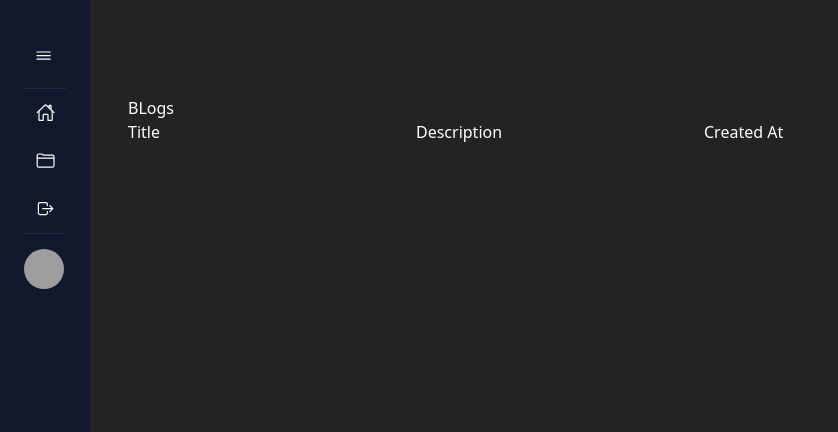
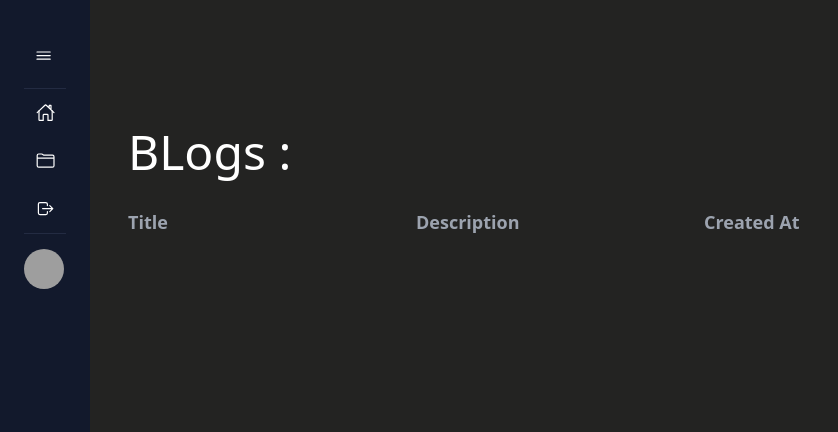
Before and after one commit to FatimaAlmashhor/blog-site, a PHP site: page /admin/blogs.php in a window 1280 px wide. Shown: the top 432 px of the page, without its empty margins (0-838 px from the left). Run offline with PHP 8.4, Linux system fonts and the light colour scheme; data that the repository does not hold is empty; some libraries are stand-ins or nearby versions; grey boxes are pictures that could not be loaded.

```diff
--- a/admin/blogs.php
+++ b/admin/blogs.php
@@ -32,16 +32,16 @@ $posts = new Fetch();
                 <ion-icon name="add-outline" class="font-bold text-3xl"></ion-icon>
             </a>
         </div>
-        <div class=" w-full h-full pt-24 pb-7">
-            <h1 class="">BLogs</h1>
-            <div class="w-full flex">
-                <div class="w-3/12">
+        <div class=" w-full h-full pt-24 ">
+            <h1 class="text-5xl my-8">BLogs : </h1>
+            <div class="w-full flex  pb-4">
+                <div class="w-3/12 font-bold text-lg text-gray-400">
                     Title
                 </div>
-                <div class="w-3/12">
+                <div class="w-3/12 font-bold text-lg text-gray-400">
                     Description
                 </div>
-                <div class="w-3/12">
+                <div class="w-3/12 font-bold text-lg text-gray-400">
                     Created At
                 </div>
             </div>
--- a/class/Post/Management.php
+++ b/class/Post/Management.php
@@ -45,7 +45,7 @@ class Management
         $this->db->bind(":postTitle",  $title, PDO::PARAM_STR);
         $this->db->bind(":postDes", $des, PDO::PARAM_STR);
         $this->db->bind(":postBody", $body, PDO::PARAM_STR);
-        $this->db->bind(":created", date("l jS \of F Y h:i:s A"), PDO::PARAM_STR_CHAR);
+        $this->db->bind(":created", date("Y/m/d"), PDO::PARAM_STR_CHAR);
         $this->db->bind(":cat", $cateid, PDO::PARAM_INT);
 
         // Execute the statement
```
Also changed, not shown: dist/css/tailwind.css.
